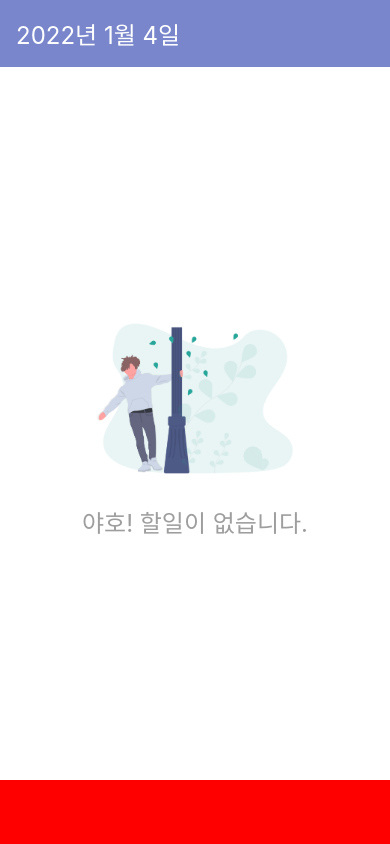
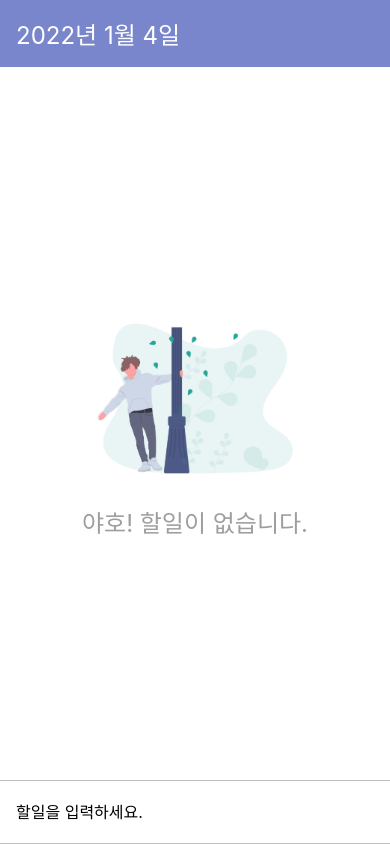
Before and after one commit to Beanxx/Training_React-Native, a React Native app: screen / in a window 390 px wide. Built offline with nearby package versions, Linux system fonts and the light colour scheme.

Commit message:
feat: TextInput으로 사용자 키보드 입력

```diff
--- a/App.js
+++ b/App.js
@@ -1,5 +1,5 @@
 import React from 'react';
-import {StyleSheet} from 'react-native';
+import {StyleSheet, KeyboardAvoidingView, Platform} from 'react-native';
 import DateHead from './components/DateHead';
 import {SafeAreaProvider, SafeAreaView} from 'react-native-safe-area-context';
 import AddTodo from './components/AddTodo';
@@ -11,9 +11,13 @@
   return (
     <SafeAreaProvider>
       <SafeAreaView edges={['bottom']} style={styles.block}>
-        <DateHead date={today} />
-        <Empty />
-        <AddTodo />
+        <KeyboardAvoidingView
+          behavior={Platform.select({ios: 'padding'})}
+          style={styles.avoid}>
+          <DateHead date={today} />
+          <Empty />
+          <AddTodo />
+        </KeyboardAvoidingView>
       </SafeAreaView>
     </SafeAreaProvider>
   );
@@ -24,6 +28,9 @@
     flex: 1,
     backgroundColor: 'white',
   },
+  avoid: {
+    flex: 1,
+  },
 });
 
 export default App;
--- a/components/AddTodo.js
+++ b/components/AddTodo.js
@@ -1,14 +1,84 @@
-import React from 'react';
-import {View, StyleSheet} from 'react-native';
+import React, {useState} from 'react';
+import {
+  View,
+  StyleSheet,
+  TextInput,
+  Image,
+  TouchableOpacity,
+  Platform,
+  TouchableNativeFeedback,
+  Keyboard,
+} from 'react-native';
 
 function AddTodo() {
-  return <View style={styles.block} />;
+  const [text, setText] = useState('');
+
+  const onPress = () => {
+    setText('');
+    Keyboard.dismiss();
+  };
+
+  const button = (
+    <View style={styles.buttonStyle}>
+      <Image source={require('../assets/icons/add_white/add_white.png')} />
+    </View>
+  );
+
+  return (
+    <View style={styles.block}>
+      <TextInput
+        placeholder="할일을 입력하세요."
+        style={styles.input}
+        value={text}
+        onChangeText={setText}
+        onSubmitEditing={onPress}
+        returnKeyType="done"
+      />
+      {Platform.select({
+        ios: (
+          <TouchableOpacity activeOpacity={0.5} onPress={onPress}>
+            {button}
+          </TouchableOpacity>
+        ),
+        android: (
+          <View style={styles.circleWrapper}>
+            <TouchableNativeFeedback onPress={onPress}>
+              {button}
+            </TouchableNativeFeedback>
+          </View>
+        ),
+      })}
+    </View>
+  );
 }
 
 const styles = StyleSheet.create({
   block: {
+    backgroundColor: 'white',
     height: 64,
-    backgroundColor: 'red',
+    paddingHorizontal: 16,
+    borderColor: '#bdbdbd',
+    borderTopWidth: 1,
+    borderBottomWidth: 1,
+    justifyContent: 'center',
+    flexDirection: 'row',
+  },
+  input: {
+    flex: 1,
+    fontSize: 16,
+    paddingVertical: 8,
+  },
+  buttonStyle: {
+    alignItems: 'center',
+    justifyContent: 'center',
+    width: 48,
+    height: 48,
+    backgroundColor: '#7986cb',
+    borderRadius: 24,
+  },
+  circleWrapper: {
+    overflow: 'hidden',
+    borderRadius: 24,
   },
 });
 
```
Also changed, not shown: 2 other files (tests, documents, lock files or other folders).
